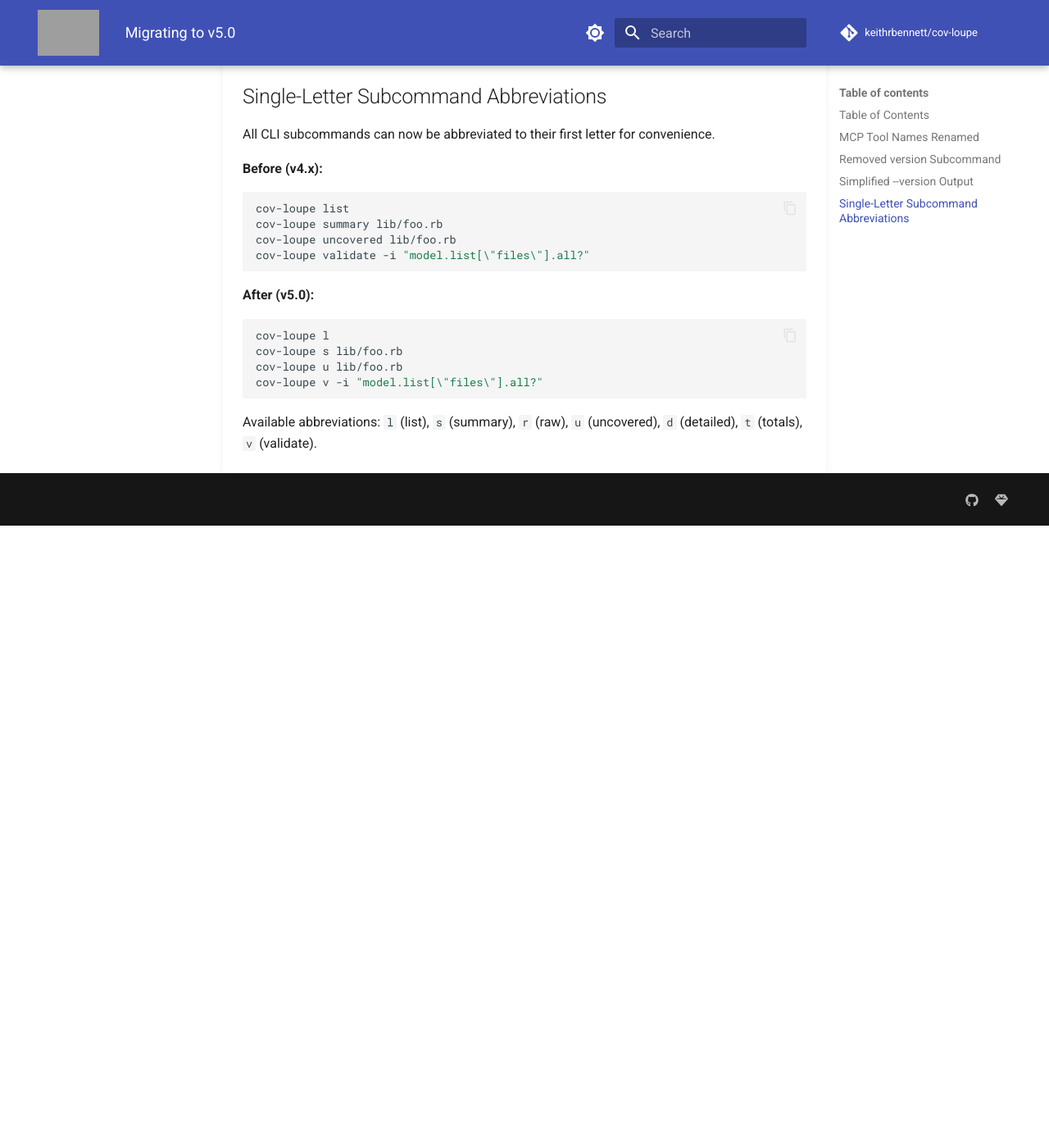
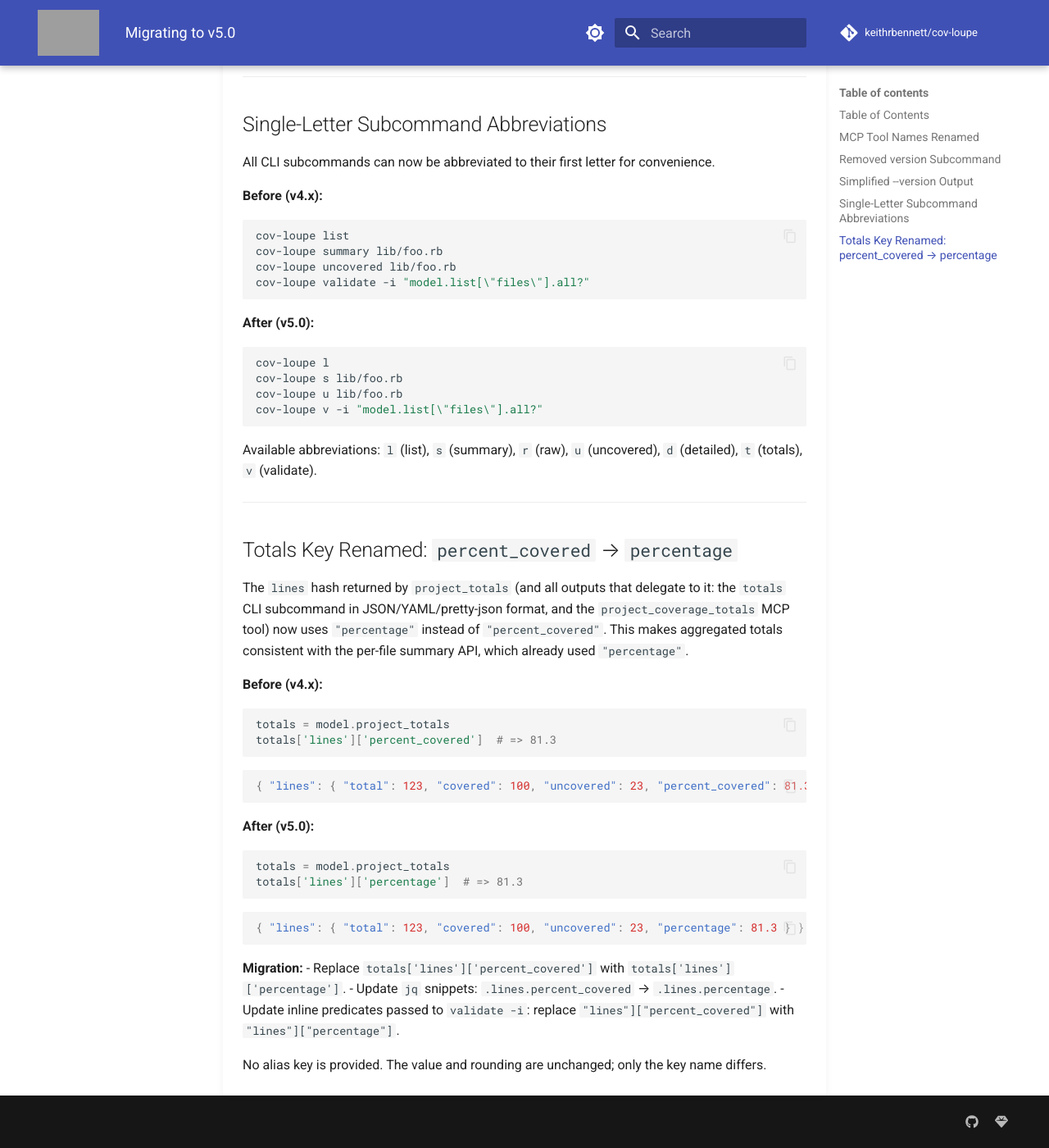
Before and after one commit to keithrbennett/simplecov-mcp, an MkDocs documentation site: the page built from docs/user/migrations/MIGRATING_TO_V5.md, in a window 1280 px wide and 1400 px high, scrolled down 2193 px. Shown: the whole window at 82% size. Built offline with MkDocs 1.6.1 and Material for MkDocs 9.7.7, drawn with Linux system fonts in a browser that asks for light colours; comment, search, counter and statistics services are not loaded; before the commit the page ends 2834 px from its top, so only the background shows below that; some of the changed text lies outside the part shown; grey boxes are pictures that could not be loaded.

Commit message:
breaking(v5): normalize totals coverage key to percentage across API, tests, and docs

````diff
--- a/docs/user/migrations/MIGRATING_TO_V5.md
+++ b/docs/user/migrations/MIGRATING_TO_V5.md
@@ -10,6 +10,7 @@
 - [Removed `version` Subcommand](#removed-version-subcommand)
 - [Simplified `--version` Output](#simplified---version-output)
 - [Single-Letter Subcommand Abbreviations](#single-letter-subcommand-abbreviations)
+- [Totals Key Renamed: `percent_covered` → `percentage`](#totals-key-renamed-percent_covered--percentage)
 
 ---
 
@@ -97,3 +98,37 @@
 ```
 
 Available abbreviations: `l` (list), `s` (summary), `r` (raw), `u` (uncovered), `d` (detailed), `t` (totals), `v` (validate).
+
+---
+
+## Totals Key Renamed: `percent_covered` → `percentage`
+
+The `lines` hash returned by `project_totals` (and all outputs that delegate to it: the `totals`
+CLI subcommand in JSON/YAML/pretty-json format, and the `project_coverage_totals` MCP tool) now
+uses `"percentage"` instead of `"percent_covered"`. This makes aggregated totals consistent with
+the per-file summary API, which already used `"percentage"`.
+
+**Before (v4.x):**
+```ruby
+totals = model.project_totals
+totals['lines']['percent_covered']  # => 81.3
+```
+```json
+{ "lines": { "total": 123, "covered": 100, "uncovered": 23, "percent_covered": 81.3 } }
+```
+
+**After (v5.0):**
+```ruby
+totals = model.project_totals
+totals['lines']['percentage']  # => 81.3
+```
+```json
+{ "lines": { "total": 123, "covered": 100, "uncovered": 23, "percentage": 81.3 } }
+```
+
+**Migration:**
+- Replace `totals['lines']['percent_covered']` with `totals['lines']['percentage']`.
+- Update `jq` snippets: `.lines.percent_covered` → `.lines.percentage`.
+- Update inline predicates passed to `validate -i`: replace `"lines"]["percent_covered"]` with `"lines"]["percentage"]`.
+
+No alias key is provided. The value and rounding are unchanged; only the key name differs.
````
Also changed, not shown: RELEASE_NOTES.md (+1 -0 lines), docs/user/CLI_USAGE.md (+2 -2 lines), docs/user/EXAMPLES.md (+5 -5 lines), docs/user/LIBRARY_API.md (+4 -9 lines), docs/user/MCP_INTEGRATION.md (+1 -1 lines), 8 other files.
